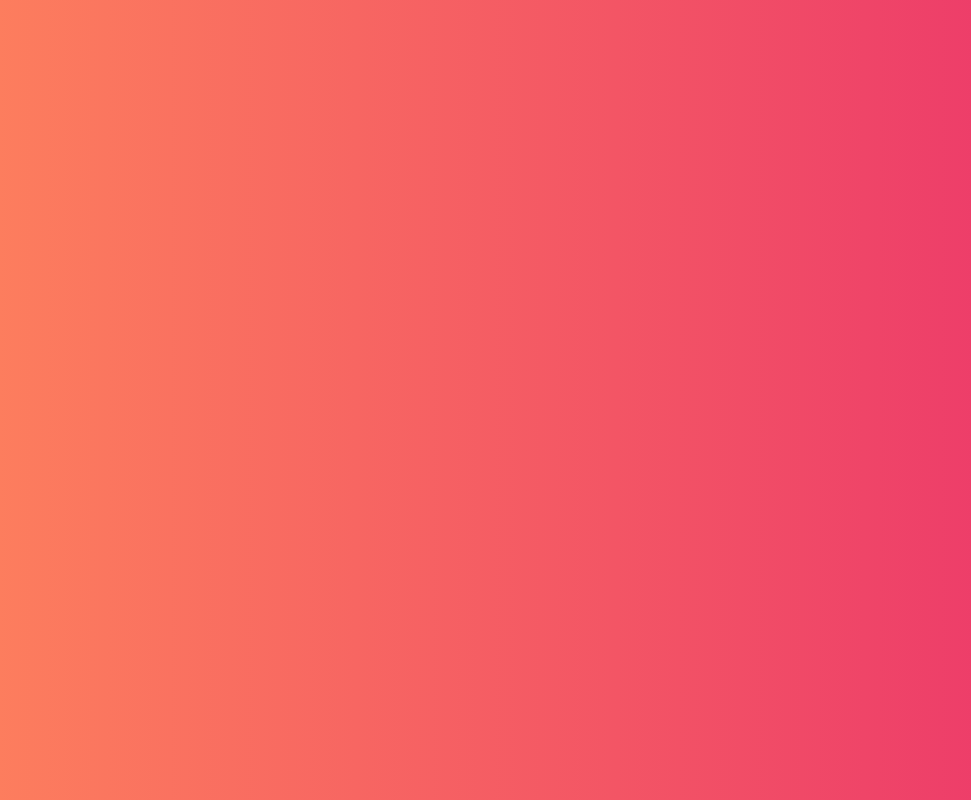
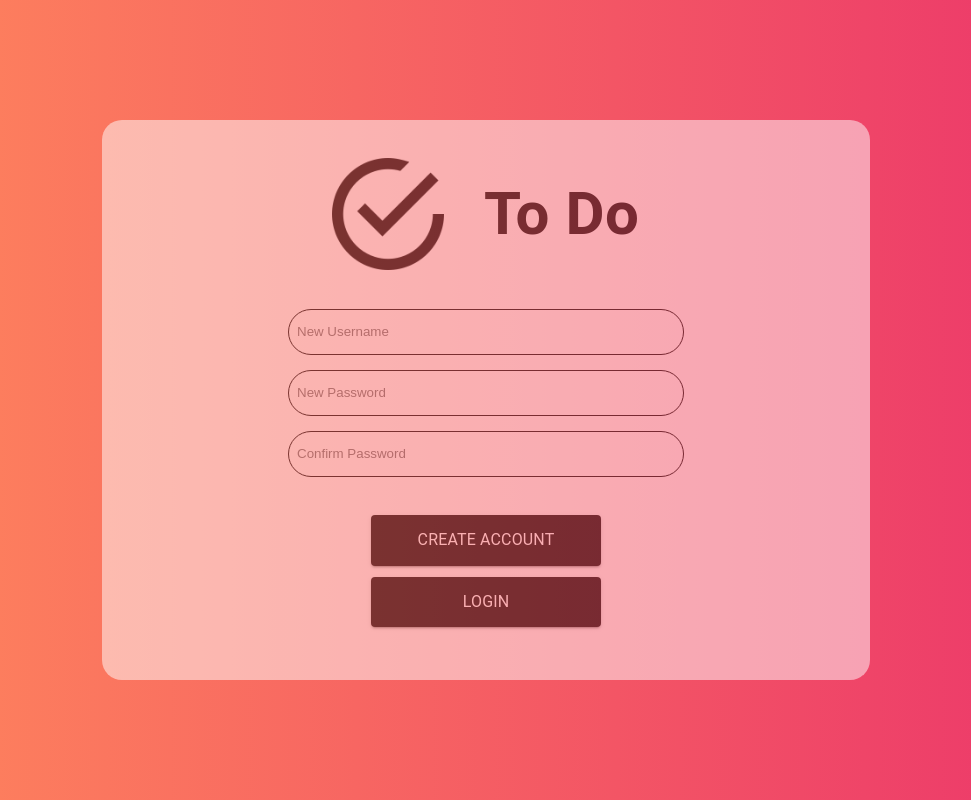
Before and after one commit to Kealen-Pillay/To-Do-List, a React (Create React App) app in the folder client/: page /register in a window 1280 px wide. Shown: the whole page, without its empty margins (154-1125 px from the left). Built offline with nearby package versions, Linux system fonts and the light colour scheme.

Commit message:
Created Register Screen

```diff
--- a/client/src/components/RegisterScreen.tsx
+++ b/client/src/components/RegisterScreen.tsx
@@ -1,7 +1,31 @@
-import { Box } from "@mui/material";
-import React from "react";
+import { Box, Button, Typography } from "@mui/material";
+import React, { useState } from "react";
+import { useNavigate } from "react-router-dom";
 
 const RegisterScreen = () => {
+  const [username, setUsername] = useState("");
+  const [password, setPassword] = useState("");
+  const [confirmPassword, setConfirmPassword] = useState("");
+  const navigate = useNavigate();
+
+  const styles = {
+    input: {
+      borderRadius: 25,
+      height: "25%",
+      width: "100%",
+      border: "1px solid black",
+      paddingLeft: "0.5rem",
+    },
+  };
+
+  const navigateRegister = (): void => {
+    navigate("/register");
+  };
+
+  const navigateLogin = (): void => {
+    navigate("/");
+  };
+
   return (
     <Box
       sx={{
@@ -12,7 +36,110 @@ const RegisterScreen = () => {
         justifyContent: "center",
         alignItems: "center",
       }}
-    ></Box>
+    >
+      <Box
+        sx={{
+          width: "60%",
+          height: "70%",
+          backgroundColor: "white",
+          opacity: 0.5,
+          borderRadius: 5,
+          display: "flex",
+          flexDirection: "column",
+          justifyContent: "flex-start",
+          alignItems: "center",
+        }}
+      >
+        <Box
+          sx={{
+            display: "flex",
+            justifyContent: "space-between",
+            alignItems: "center",
+            height: "20%",
+            width: "40%",
+            marginTop: "5%",
+            marginBottom: "5%",
+          }}
+        >
+          <img src={require("../images/tickIcon.png")} alt="" height="100%" />
+          <Typography sx={{ fontWeight: "bold", fontSize: 60 }}>
+            To Do
+          </Typography>
+        </Box>
+        <Box
+          sx={{
+            width: "50%",
+            display: "flex",
+            flexDirection: "column",
+            justifyContent: "space-between",
+            alignItems: "center",
+            marginBottom: "5%",
+            height: "30%",
+          }}
+        >
+          <input
+            type="text"
+            style={styles.input}
+            placeholder="New Username"
+            value={username}
+            onChange={(e) => setUsername(e.target.value)}
+          />
+          <input
+            type="text"
+            style={styles.input}
+            placeholder="New Password"
+            value={password}
+            onChange={(e) => setPassword(e.target.value)}
+          />
+          <input
+            type="text"
+            style={styles.input}
+            placeholder="Confirm Password"
+            value={confirmPassword}
+            onChange={(e) => setConfirmPassword(e.target.value)}
+          />
+        </Box>
+        <Box
+          sx={{
+            display: "flex",
+            flexDirection: "column",
+            width: "30%",
+            height: "20%",
+            justifyContent: "space-between",
+            alignItems: "center",
+          }}
+        >
+          <Button
+            variant="contained"
+            sx={{
+              backgroundColor: "black",
+              width: "100%",
+              height: "45%",
+              ":hover": {
+                backgroundColor: "black",
+              },
+            }}
+            onClick={navigateLogin}
+          >
+            <Typography>Create Account</Typography>
+          </Button>
+          <Button
+            variant="contained"
+            sx={{
+              backgroundColor: "black",
+              width: "100%",
+              height: "45%",
+              ":hover": {
+                backgroundColor: "black",
+              },
+            }}
+            onClick={navigateRegister}
+          >
+            <Typography>Login</Typography>
+          </Button>
+        </Box>
+      </Box>
+    </Box>
   );
 };
 
```
